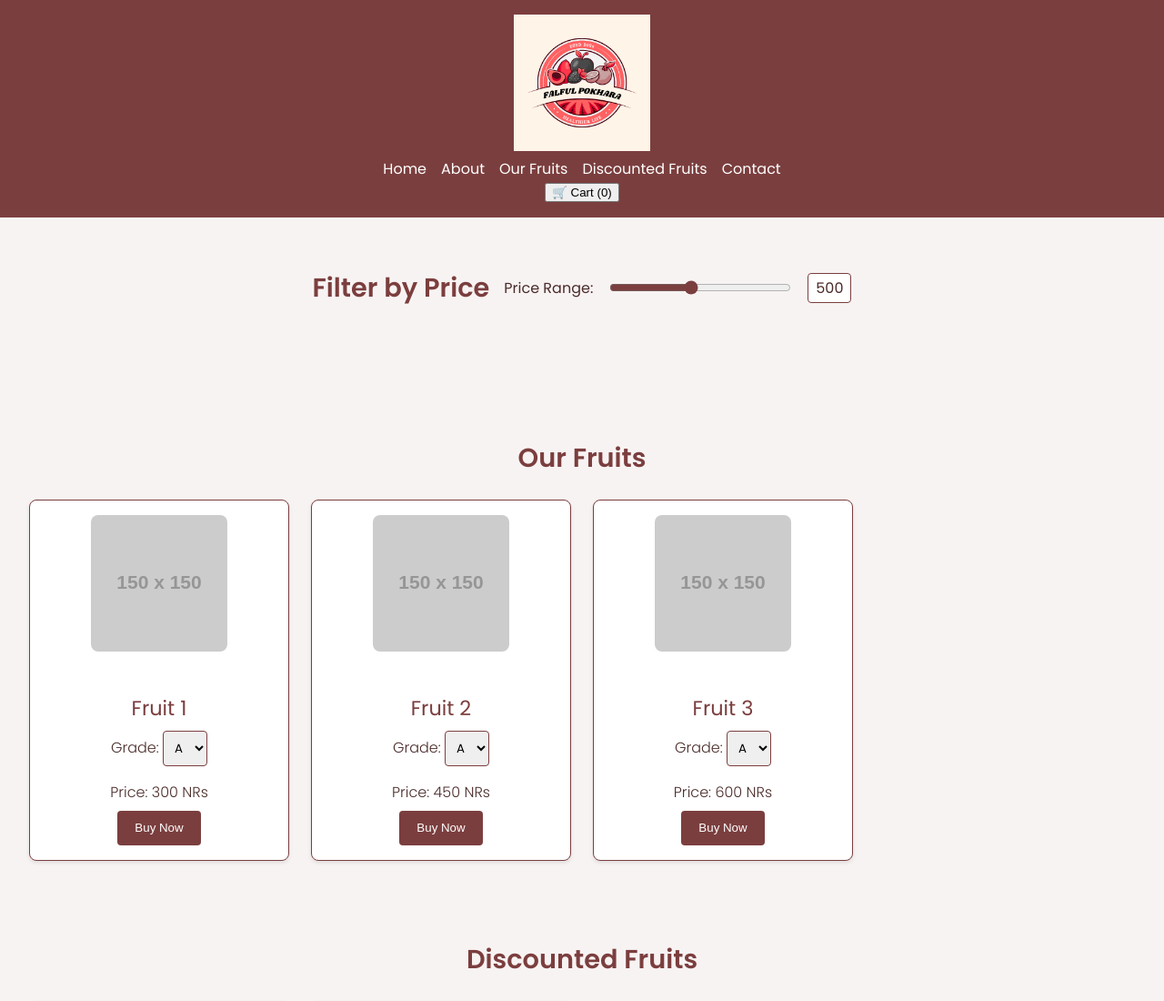
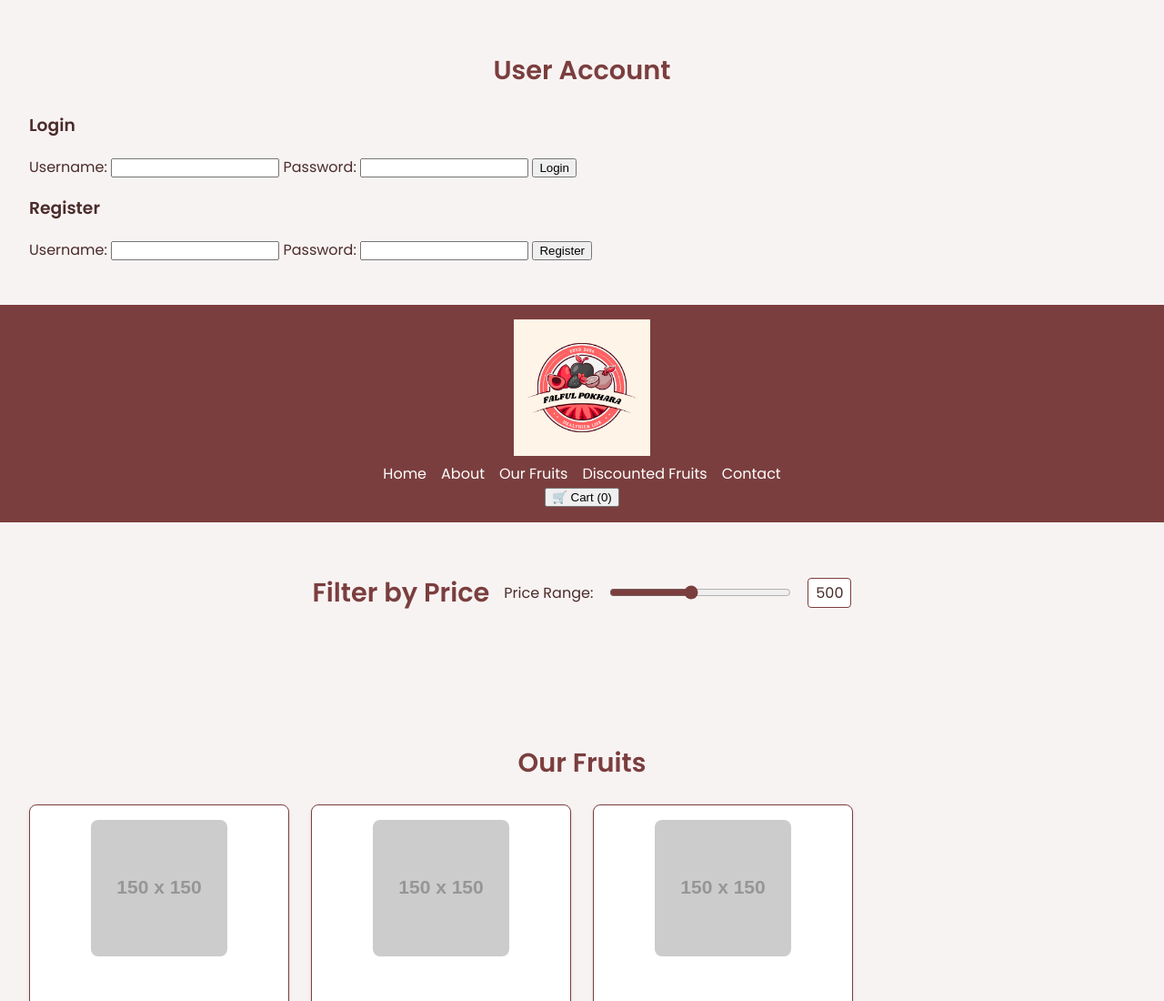
Before and after one commit to Infamouseater24/Infamouseater24.github.io, a plain HTML site: page index.html in a window 1280 px wide. Shown: the top 1100 px of the page at 91% size. Drawn offline with Linux system fonts and the light colour scheme; placeholder pictures from the web are drawn by us.

Commit message:
Update index.html
user account

```diff
--- a/index.html
+++ b/index.html
@@ -9,6 +9,33 @@
     </head>
 
 <body>
+    <!-- User Account Section -->
+<section id="user-account">
+    <h2>User Account</h2>
+    <div id="login-section">
+        <h3>Login</h3>
+        <form id="login-form">
+            <label for="login-username">Username:</label>
+            <input type="text" id="login-username" required>
+            <label for="login-password">Password:</label>
+            <input type="password" id="login-password" required>
+            <button type="submit">Login</button>
+        </form>
+        <p id="login-message"></p>
+    </div>
+
+    <div id="register-section">
+        <h3>Register</h3>
+        <form id="register-form">
+            <label for="register-username">Username:</label>
+            <input type="text" id="register-username" required>
+            <label for="register-password">Password:</label>
+            <input type="password" id="register-password" required>
+            <button type="submit">Register</button>
+        </form>
+        <p id="register-message"></p>
+    </div>
+</section>
 
     <header>
         <img src="logo.png" alt="Falful Pokhara Logo" style="width:150px; height: auto;">
```
